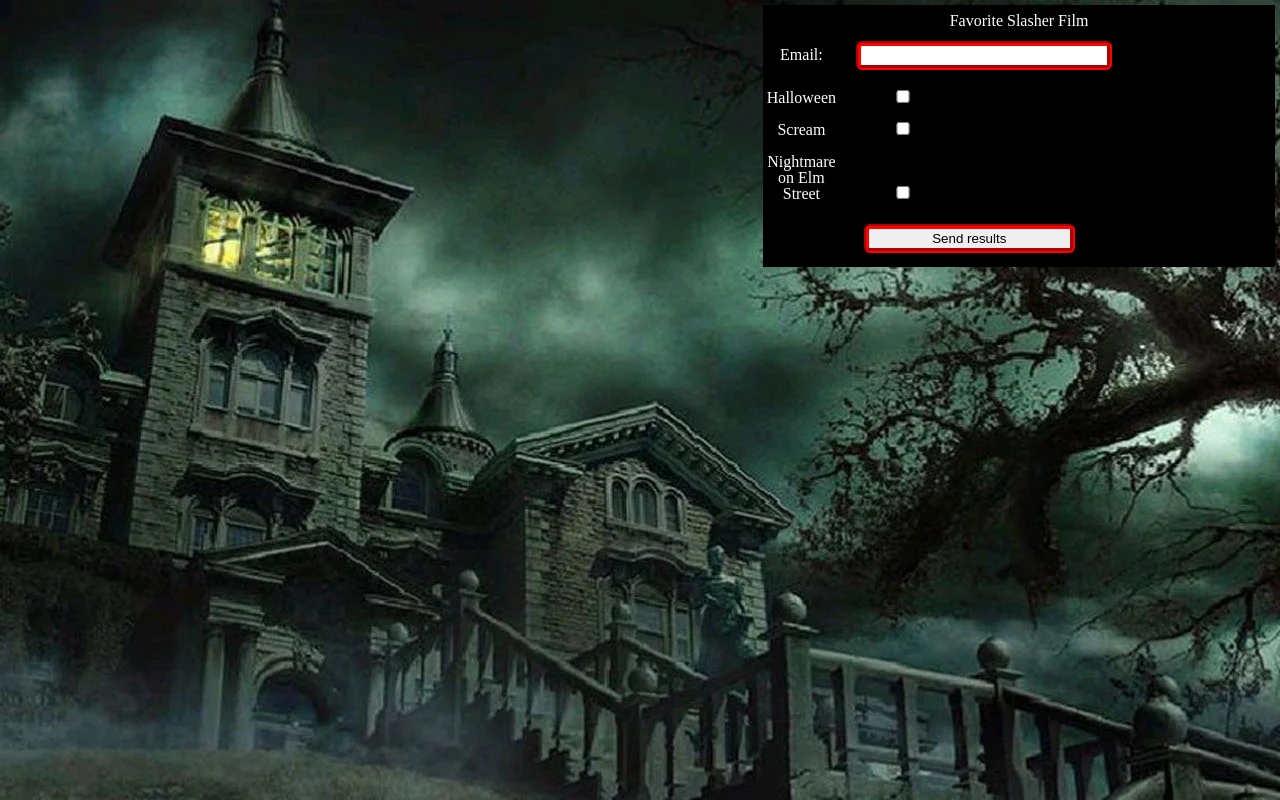
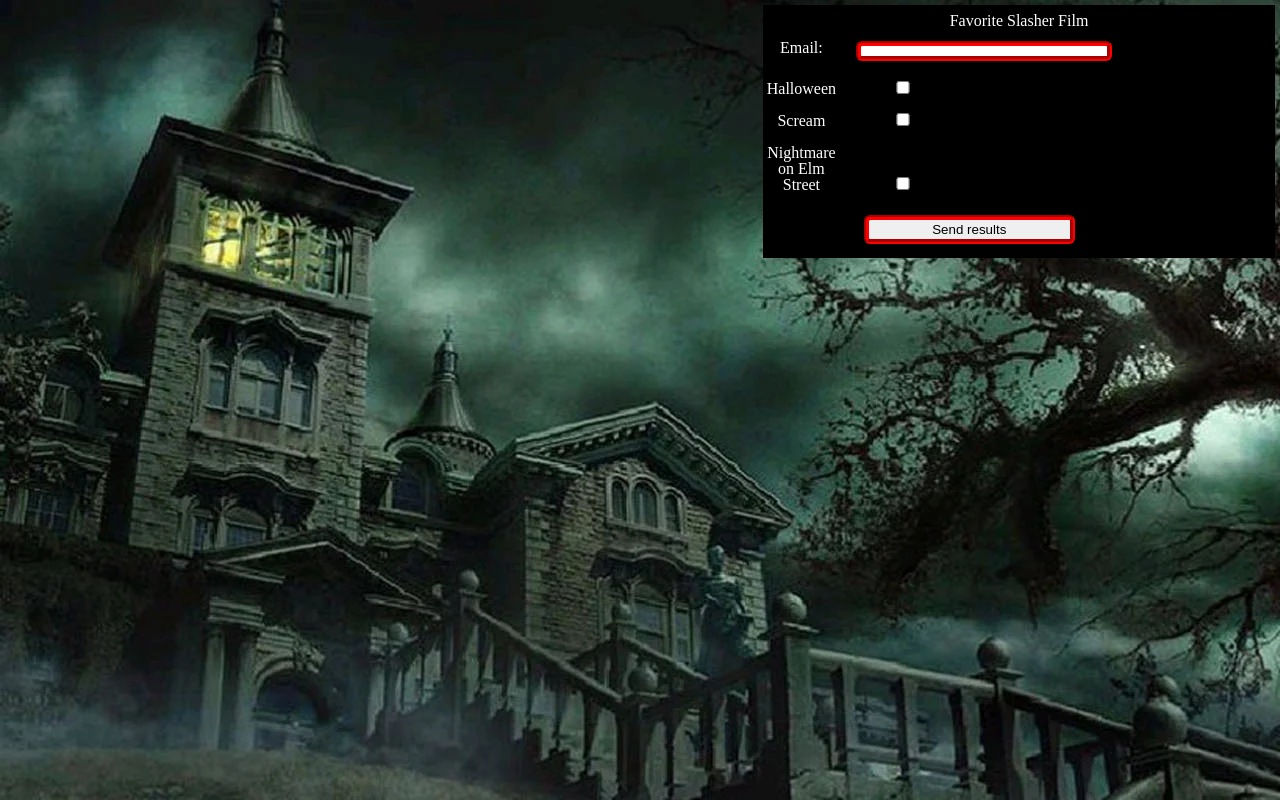
Before and after one commit to ALH-org/project1, a plain HTML site: page index.html in a window 1280 px wide. Drawn offline with Linux system fonts and the light colour scheme.

Commit message:
Update index.html

```diff
--- a/index.html
+++ b/index.html
@@ -11,7 +11,7 @@
     <ol>
      <li id="input-email">
       <label for="email">Email:</label>
-      <input type="email" name="email" pattern="^.+@.+$"/>
+      <input type="email" name="email" class="fontsize" pattern="^.+@.+$"/>
      </li>
      <li>
       <label for="Halloween">Halloween</label>
```
